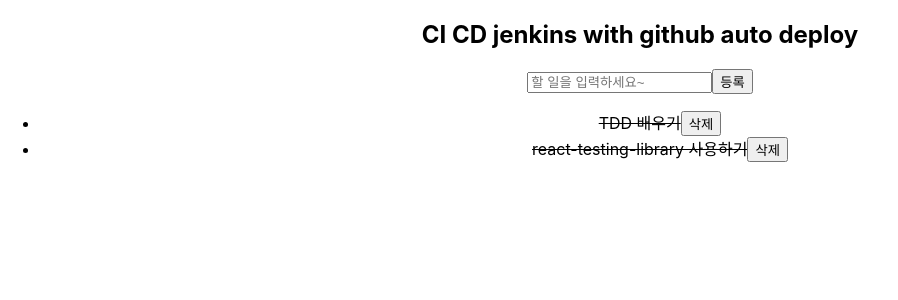
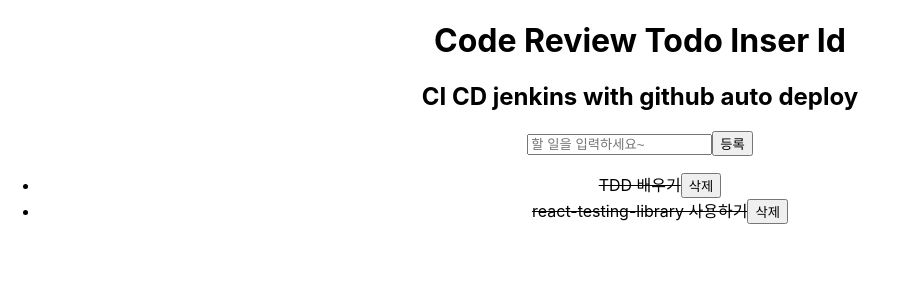
Before and after one commit to mrsono0/rtl-tdd-todos-docker, a React (Create React App) app: page / in a window 1280 px wide. Shown: the top 300 px of the page, without its empty margins (0-898 px from the left). Built offline with nearby package versions, Linux system fonts and the light colour scheme.

Commit message:
code review todo insert id test ok

```diff
--- a/src/App.js
+++ b/src/App.js
@@ -5,6 +5,7 @@
 function App() {
     return (
         <div className="App">
+            <h1>Code Review Todo Inser Id</h1>
             <h2>CI CD jenkins with github auto deploy</h2>
             <TodoApp />
         </div>
```
